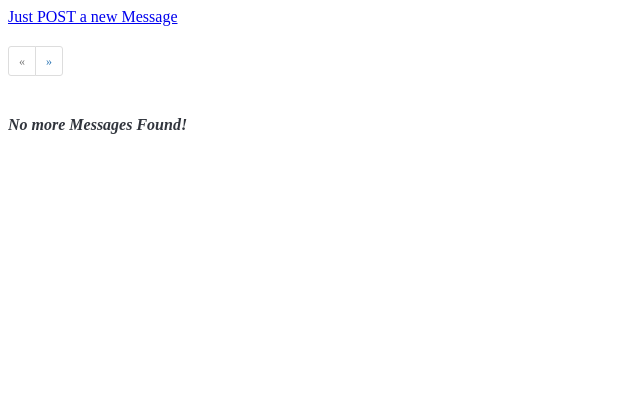
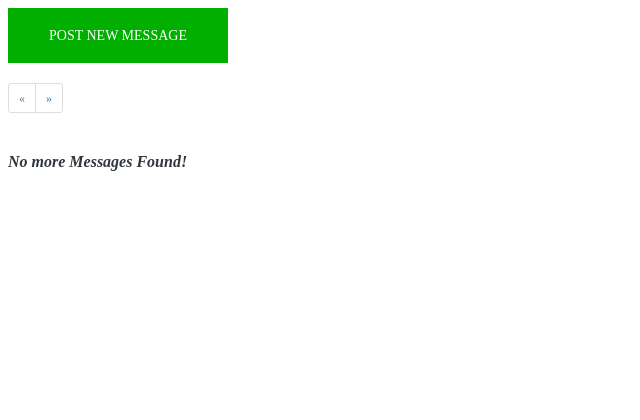
Before and after one commit to Bob-586/SocialMediaEncoder, a PHP site: page /m/ in a window 1280 px wide. Shown: the top 420 px of the page, without its empty margins (0-640 px from the left). Run offline with PHP 8.4, Linux system fonts and the light colour scheme; data that the repository does not hold is empty; some web fonts are replaced.

Commit message:
btn class large on post

```diff
--- a/m/index.php
+++ b/m/index.php
@@ -24,7 +24,7 @@
         <script type="text/javascript" src="../dist/feed.min.js?v=1.3"></script>
     </head>
     <body>
-        <div id="posting"><a href="#Post">Just POST a new Message</a></div>
+        <div id="posting"><a href="#Post" class="uk-button uk-button-secondary uk-button-large">POST new Message</a></div>
         <div id="unhidepost"></div>
 
         <div id="pag-links"></div>
```
